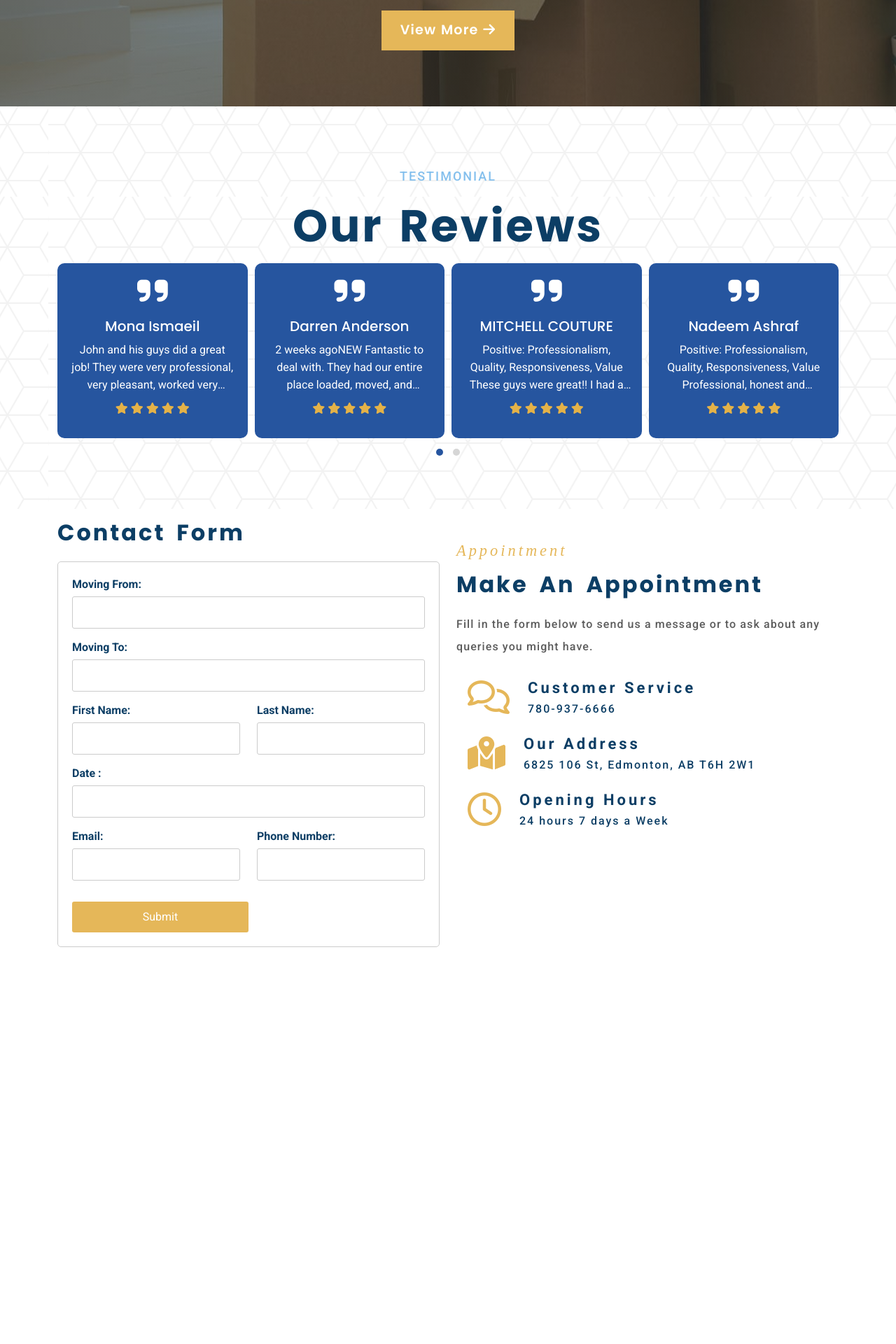
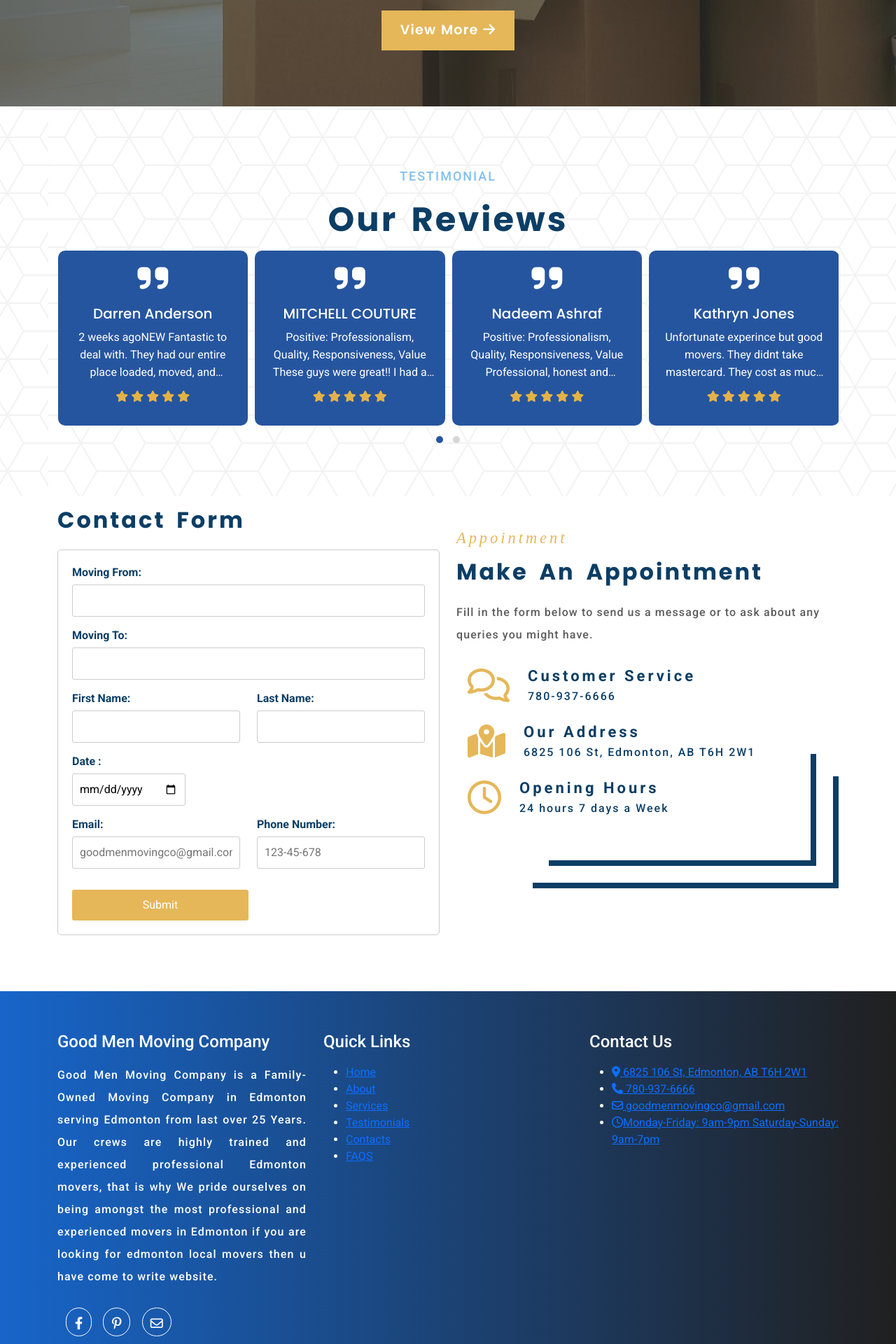
Before and after one commit to Binu-Tamang/Good-men-moving, a PHP site: page / in a window 1280 px wide. Shown: the part 3520-5440 px from the top of the page at 70% size. Before the commit the page ends 4873 px from the top, so only its background shows below. Run offline with PHP 8.4, Linux system fonts and the light colour scheme; some libraries are stand-ins or nearby versions; some web fonts are replaced.

Commit message:
footer added and code some changed

```diff
--- a/assets/css/style.css
+++ b/assets/css/style.css
@@ -675,7 +688,7 @@ section.good-men-testimonials {
 }
 .review-box h5 {
   color: #0c3e65;
-  font-size: 4rem;
+  font-size: 3rem;
   font-family: "Poppins", sans-serif;
   letter-spacing: 3px;
   font-weight: 700;
@@ -777,6 +793,7 @@ input[type="tel"] {
 /* ==========all over view form============ */
 .form-right {
   padding: 50px 0;
+  position: relative;
 }
 .our-info-form span {
   color: #e5b759;
@@ -826,7 +843,7 @@ input#firstName {
 .form-right:after {
   content: "";
   display: block;
-  width: 100%;
+  width: 80%;
   height: 10rem;
   border: 8px solid #0c3e65;
   position: absolute;
@@ -839,7 +856,7 @@ input#firstName {
 .form-right:before {
   content: "";
   display: block;
-  width: 90%;
+  width: 70%;
   height: 10rem;
   border: 8px solid #0c3e65;
   position: absolute;
@@ -848,3 +865,54 @@ input#firstName {
   border-top: none;
   border-left: none;
 }
+/*  form css ends ======== */
+
+/* =====footer css starts==== */
+footer.main-footer {
+  height: 35rem;
+  background: #2c508f;
+  background-image: linear-gradient(to right, #1765c9, #202020);
+  margin-top: 5rem;
+  color: #fff;
+}
+.footer-left {
+  height: 15rem;
+}
+footer.main-footer h6 {
+  padding-top: 3rem;
+  font-size: 24px;
+  font-weight: 500;
+  line-height: 2;
+}
+.footer-left-info p {
+  color: #fff;
+  text-align: justify;
+}
+.footer-social-media ul {
+  display: inline-flex;
+  margin: 0;
+  padding: 0;
+}
+
+.footer-social-media li {
+  list-style: none;
+}
+
+.footer-social-media li a {
+  color: #fff;
+  margin: 12px;
+  font-size: 18px;
+  border: 1px solid;
+  padding: 8px;
+  border-radius: 25px;
+  display: block;
+  width: 70%;
+  height: 60%;
+  text-align: center;
+  transition: 0.3s linear;
+}
+
+.footer-social-media li a:hover {
+  background: #fff;
+  color: #1762c2;
+}
--- a/assets/js/custom.js
+++ b/assets/js/custom.js
@@ -52,6 +52,8 @@ $('.owl-carousel').owlCarousel({
    }
 })
 // js for form
+
+
 const form = document.getElementById("moveForm");
 
 form.addEventListener("submit", function (event) {
@@ -64,7 +66,67 @@ const form = document.getElementById("moveForm");
     formDataObject[key] = value;
   });
 
-      console.log(formDataObject);
+  // Perform validation
+  const errors = validateForm(formDataObject);
 
-      // You can perform further actions with the form data, such as sending it to a server using fetch or XMLHttpRequest.
+  if (Object.keys(errors).length === 0) {
+    // No errors, submit the form or perform further actions
+    console.log("Form data is valid:", formDataObject);
+    // You can submit the form using fetch, XMLHttpRequest, etc.
+  } else {
+    // Display error messages
+    displayErrors(errors);
+  }
 });
+
+function validateForm(formData) {
+  const errors = {};
+
+  if (!formData.firstName) {
+    errors.firstName = "First name is required.";
+  }
+
+  if (!formData.lastName) {
+    errors.lastName = "Last name is required.";
+  }
+
+  if (!formData.email) {
+    errors.email = "Email is required.";
+  } else if (!isValidEmail(formData.email)) {
+    errors.email = "Invalid email format.";
+  }
+
+  if (!formData.phoneNumber) {
+    errors.phoneNumber = "Phone number is required.";
+  } else if (!isValidPhoneNumber(formData.phoneNumber)) {
+    errors.phoneNumber = "Invalid phone number format.";
+  }
+
+  // Add more validation rules as needed
+
+  return errors;
+}
+
+function isValidEmail(email) {
+  const emailPattern = /^[^\s@]+@[^\s@]+\.[^\s@]+$/;
+  return emailPattern.test(email);
+}
+
+function isValidPhoneNumber(phoneNumber) {
+  const phonePattern = /^\d{3}-\d{2}-\d{3}$/;
+  return phonePattern.test(phoneNumber);
+}
+
+function displayErrors(errors) {
+  // Clear previous error messages
+  const errorContainer = document.getElementById("errorContainer");
+  errorContainer.innerHTML = "";
+
+  // Display error messages
+  for (const field in errors) {
+    const errorElement = document.createElement("p");
+    errorElement.className = "error-message";
+    errorElement.textContent = errors[field];
+    errorContainer.appendChild(errorElement);
+  }
+}
--- a/inc/footer.php
+++ b/inc/footer.php
@@ -0,0 +1,54 @@
+<footer class="main-footer">
+    <div class="container">
+        <div class="row">
+            <div class="col-md-4">
+                <div class="footer-left">
+                    <h6>Good Men Moving Company</h6>
+                    <div class="footer-left-info">
+                        <p class="good-man-moving-p">Good Men Moving Company is a Family-Owned Moving Company in Edmonton serving Edmonton from
+                            last over 25 Years. Our crews are highly trained and experienced professional Edmonton
+                            movers, that is why We pride ourselves on being amongst the most professional and
+                            experienced movers in Edmonton if you are looking for edmonton local movers then u have come
+                            to write website.</p>
+                    </div>
+                    <div class="footer-social-media">
+                        <ul>
+                            <li class="li-h-1"><a href="https://www.facebook.com/profile.php?id=100089283152732"><i
+                                        class="fa-brands fa-facebook-f"></i></a>
+                            </li>
+                            <li><a href="https://www.pinterest.com/goodmenmovingcompany/"><i
+                                        class="fa-brands fa-pinterest-p"></i></a></li>
+                            <li><a href="mail:goodmenmovingco@gmail.com"><i class="fa-regular fa-envelope"></i></a></li>
+                        </ul>
+                    </div>
+                </div>
+            </div>
+            <div class="col-md-4">
+                <div class="footer-mid">
+                    <h6>Quick Links</h6>
+                    <ul>
+                        <li><a href="#">Home</a></li>
+                        <li><a href="#">About</a></li>
+                        <li><a href="#">Services</a></li>
+                        <li><a href="#">Testimonials</a></li>
+                        <li><a href="#">Contacts</a></li>
+                        <li><a href="#">FAQS</a></li>
+                    </ul>
+                </div>
+            </div>
+            <div class="col-md-4">
+                <div class="footer-right">
+                    <h6>Contact Us</h6>
+                    <ul>
+                        <li><a href="#"><i class="fa-solid fa-location-dot"></i> 6825 106 St, Edmonton, AB T6H 2W1</a>
+                        </li>
+                        <li><a href="tel:780-937-6666"><i class="fa-solid fa-phone"></i> 780-937-6666</a></li>
+                        <li><a href="#"><i class="fa-regular fa-envelope"></i> goodmenmovingco@gmail.com</a></li>
+                        <li><a href="#"><i class="fa-regular fa-clock"></i>Monday-Friday: 9am-9pm Saturday-Sunday:
+                                9am-7pm</a></li>
+                    </ul>
+                </div>
+            </div>
+        </div>
+    </div>
+</footer>
--- a/inc/header.php
+++ b/inc/header.php
@@ -53,10 +53,7 @@
     <div class="heading-2">
         <div class="container">
             <div class="row">
-                <div class="col-md-3">
-                    <img src="assets/img/logo-2.png" alt="logo of moving company">
-                </div>
-                <div class="col-md-6">
+                <div class="col-md-12">
                     <nav class="nav-shift">
                         <ul>
                             <li class="active"><a href="#">Home</a></li>
@@ -68,12 +65,6 @@
                         </ul>
                     </nav>
                 </div>
-                <div class="col-md-3">
-                    <div class="searchbar">
-                        <input type="text" placeholder="Search">
-                        <i class="fa-solid fa-magnifying-glass"></i>
-                    </div>
-                </div>
             </div>
         </div>
     </div>
--- a/index.php
+++ b/index.php
@@ -82,9 +82,6 @@
               </div>
               <div class="service-info">
                 <span class="heading-span">Residential Moving</span>
-                <!-- <p>Lorem ipsum dolor sit amet, consectetur adipiscing elit. Ut elit tellus, luctus nec ullamcorper
-                  mattis.
-                </p> -->
               </div>
             </div>
           </div>
@@ -95,9 +92,6 @@
               </div>
               <div class="service-info">
                 <span class="heading-span">Commercial Moving</span>
-                <!-- <p>Lorem ipsum dolor sit amet, consectetur adipiscing elit. Ut elit tellus, luctus nec ullamcorper
-                  mattis.
-                </p> -->
               </div>
             </div>
           </div>
@@ -108,9 +102,6 @@
               </div>
               <div class="service-info">
                 <span class="heading-span">Packing Services</span>
-                <!-- <p>Lorem ipsum dolor sit amet, consectetur adipiscing elit. Ut elit tellus, luctus nec ullamcorper
-                  mattis.
-                </p> -->
               </div>
             </div>
           </div>
@@ -121,9 +112,6 @@
               </div>
               <div class="service-info">
                 <span class="heading-span">Moving Supplies</span>
-                <!-- <p>Lorem ipsum dolor sit amet, consectetur adipiscing elit. Ut elit tellus, luctus nec ullamcorper
-                  mattis.
-                </p> -->
               </div>
             </div>
           </div>
@@ -134,9 +122,6 @@
               </div>
               <div class="service-info">
                 <span class="heading-span">We Make it Faster</span>
-                <!-- <p>Lorem ipsum dolor sit amet, consectetur adipiscing elit. Ut elit tellus, luctus nec ullamcorper
-                  mattis.
-                </p> -->
               </div>
             </div>
           </div>
@@ -206,7 +191,7 @@
         <div class="col-md-6">
           <div class="choose-up-left">
             <span class="good-men-moving">Why Good Men Moving</span>
-            <h2 class="good-men-h2">We’re Chosen by Professionals</h2>
+            <h2 class="good-men-h2">The Top Choice for Your Service Needs</h2>
           </div>
         </div>
         <div class="col-md-6">
@@ -459,25 +444,28 @@
                   </div>
                   <div class="form-group">
                     <label for="date">Date :</label>
-                    <input type="text" id="date" name="date" required>
+                    <input type="date" id="date" name="date" required>
                   </div>
                   <div class="form-group">
                     <div class="row">
                       <div class="col-md-6">
                         <div class="class-form">
                           <label for="email">Email:</label>
-                          <input type="email" id="email" name="email" required>
+                          <input type="email" id="email" name="email" placeholder="goodmenmovingco@gmail.com" required>
                         </div>
                       </div>
                       <div class="col-md-6">
                         <div class="form-group">
                           <div class="class-form">
                             <label for="phoneNumber">Phone Number:</label>
-                            <input type="tel" id="phoneNumber" name="phoneNumber" required>
+                            <input type="tel" id="phoneNumber" name="phoneNumber" placeholder="123-45-678" required>
                           </div>
                         </div>
                       </div>
                     </div>
+                  </div>
+                  <div id="errorContainer">
+
                   </div>
                   <button type="submit">Submit</button>
                 </form>
@@ -517,6 +505,12 @@
     </div>
   </section>
   <!-- ======================= -->
+  <!-- ---------------------------footer starts--------------------- -->
+	<?php
+	include('inc/footer.php');
+	include('inc/js.php')
+		?>
+	<!-- ---------------------------footer ends--------------------- -->
   <!-- js link -->
   <?php
   include('inc/js.php')
```
Also changed, not shown: other parts of assets/css/style.css (+28 -12 lines). Lines whose indentation alone changed are shown as unchanged.
